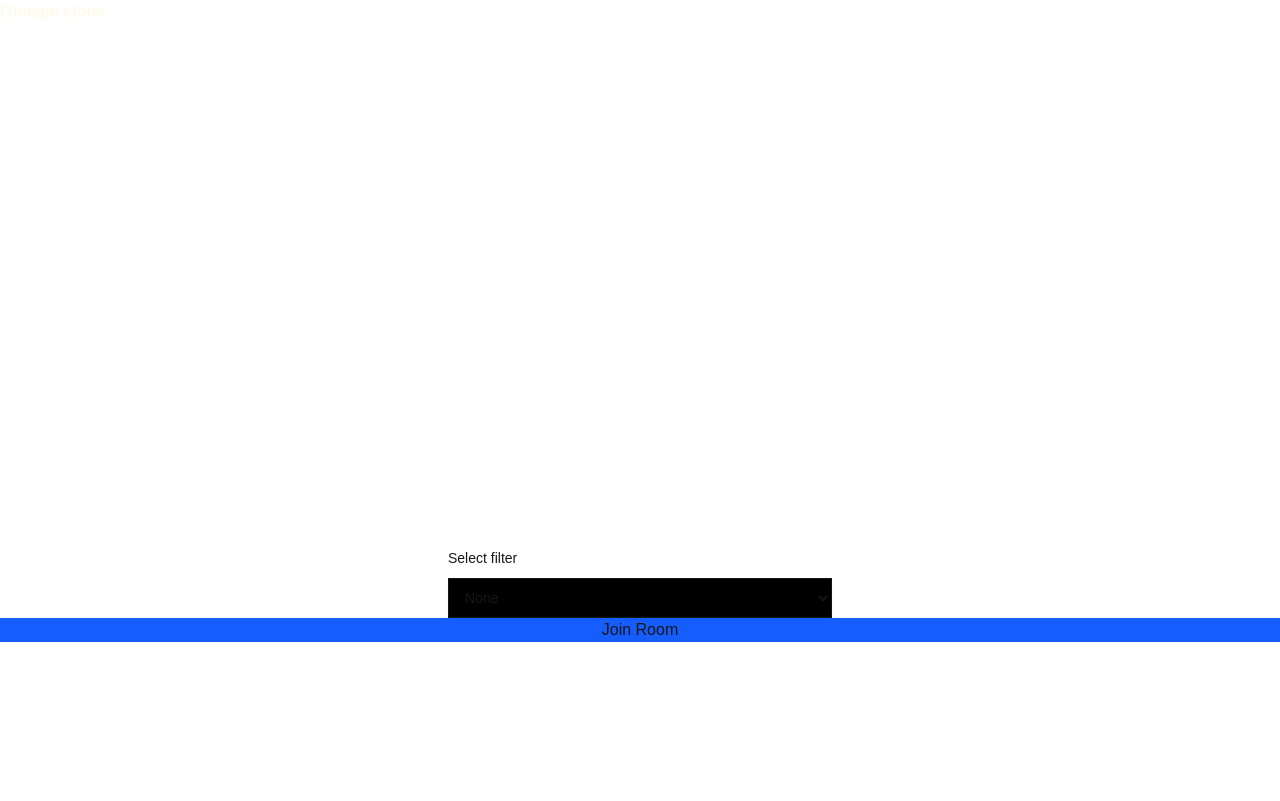
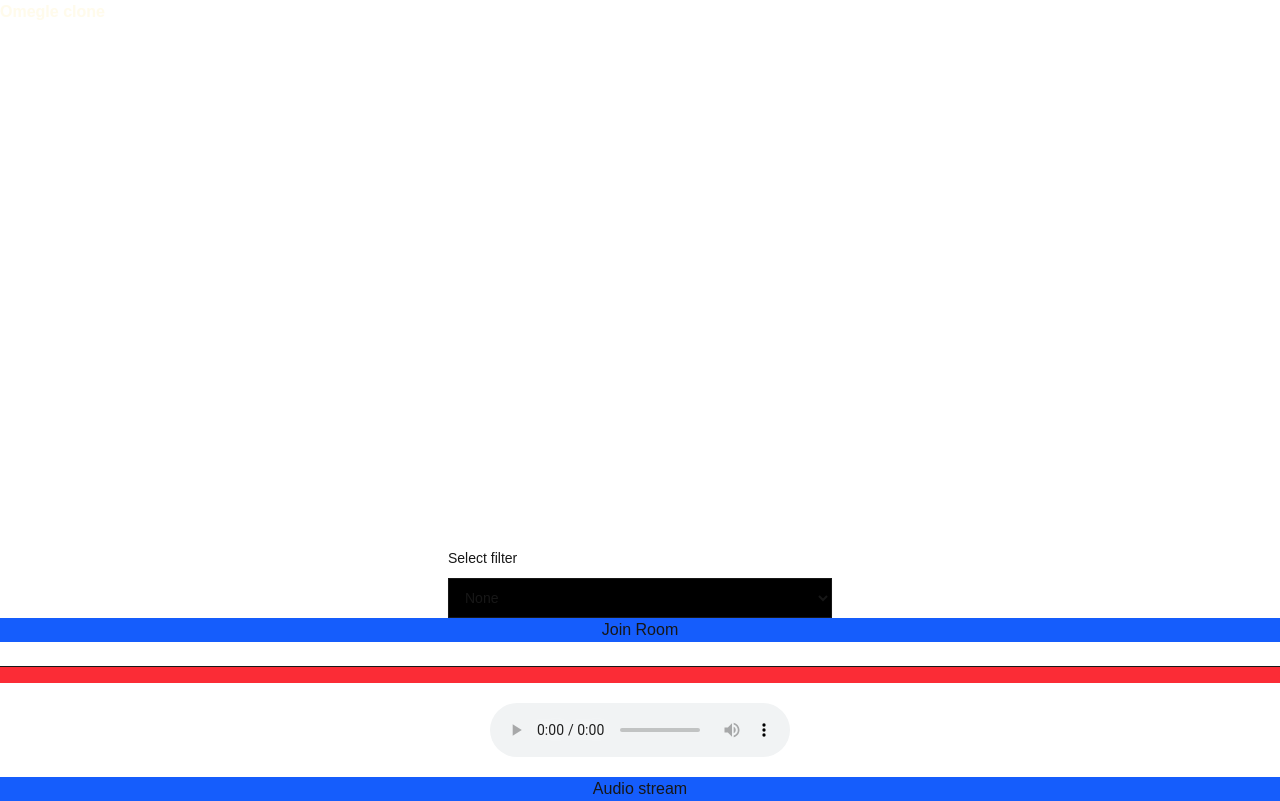
Before and after one commit to shubham-Alhat/experiment-with-webrtc-websockets, a Next.js app in the folder video-app/client/: page / in a window 1280 px wide. Built offline with nearby package versions, Linux system fonts and the light colour scheme.

Commit message:
add audio stream functionality with controls in Home component

```diff
--- a/video-app/client/app/page.tsx
+++ b/video-app/client/app/page.tsx
@@ -5,6 +5,7 @@ import { useRouter } from "next/navigation";
 export default function Home() {
   const [name, setName] = useState("");
   const videoRef = useRef<HTMLVideoElement>(null);
+  const audioRef = useRef<HTMLAudioElement>(null);
   const router = useRouter();
 
   const init = async () => {
@@ -18,6 +19,21 @@ export default function Home() {
         videoRef.current.srcObject = stream;
       } else {
         console.log("video ref not available");
+      }
+    } catch (error) {
+      console.log(error);
+    }
+  };
+
+  const startAudioStream = async () => {
+    try {
+      const stream = await navigator.mediaDevices.getUserMedia({
+        audio: true,
+        video: false,
+      });
+      console.log(stream);
+      if (audioRef.current) {
+        audioRef.current.srcObject = stream;
       }
     } catch (error) {
       console.log(error);
@@ -71,6 +87,17 @@ export default function Home() {
       <button onClick={init} className="bg-blue-600 text-center">
         Join Room
       </button>
+      <br className="bg-red-500 p-2 w-2 " />
+      <hr className="bg-red-500 p-2 w-full " />
+      <div className="w-full flex justify-center items-center">
+        <audio className="m-5" ref={audioRef} controls autoPlay></audio>
+      </div>
+      <button
+        onClick={startAudioStream}
+        className="bg-blue-600 text-center cursor-pointer"
+      >
+        Audio stream
+      </button>
     </>
   );
 }
```
